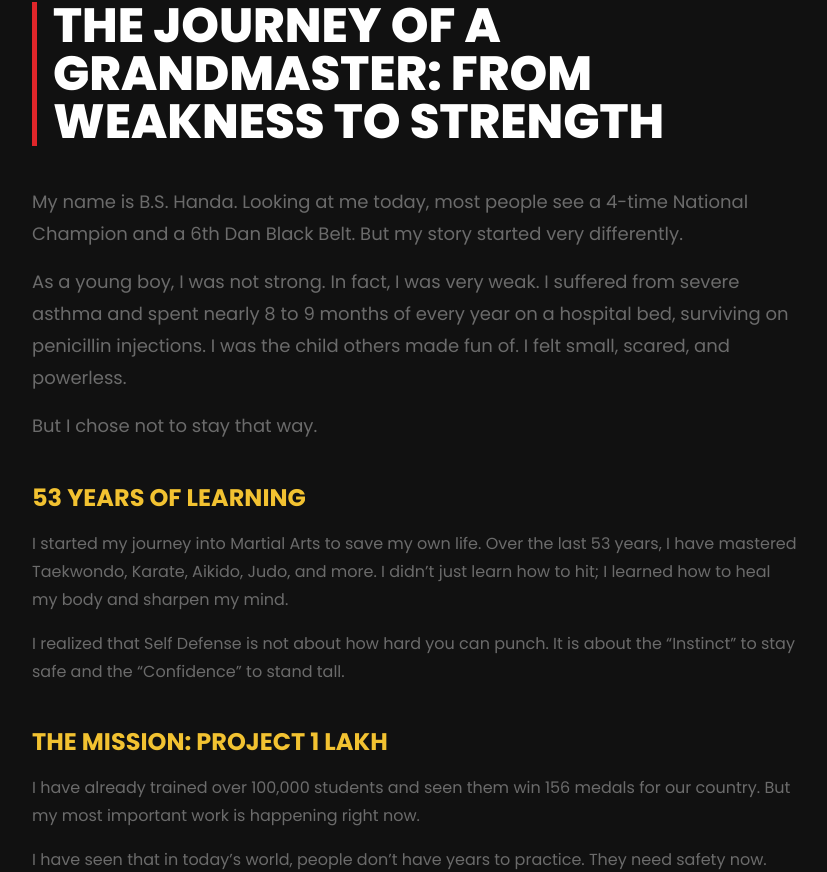
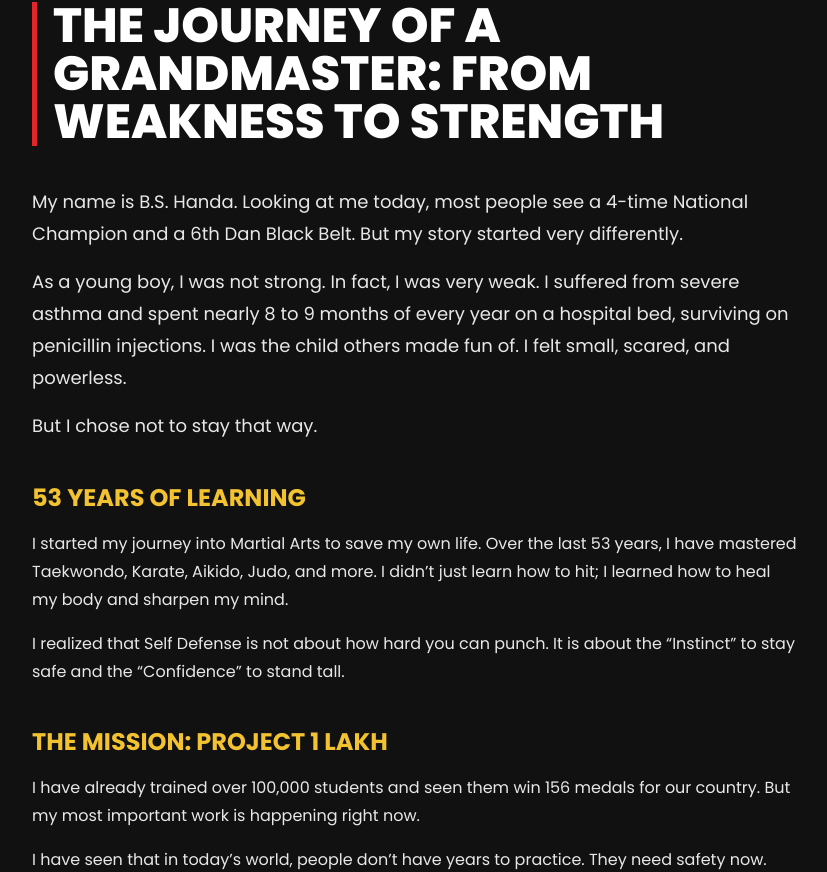
Before and after one commit to rishiankush/ema-fight-back, a Next.js app: page /about in a window 1280 px wide. Shown: the part 1557-2429 px from the top of the page, without its empty margins (32-859 px from the left). Built offline with nearby package versions, Linux system fonts and the light colour scheme; no server answers.

Commit message:
text issue resolved

```diff
--- a/src/app/about/AboutView.tsx
+++ b/src/app/about/AboutView.tsx
@@ -69,19 +69,19 @@ export function AboutView() {
 
       <Section dark title={founder.journeyTitle}>
         {founder.journey.map((paragraph) => (
-          <p key={paragraph} className="mt-4 max-w-3xl text-lg leading-8 text-steel first:mt-0">
+          <p key={paragraph} className="mt-4 max-w-3xl text-lg leading-8 text-white/90 first:mt-0">
             {paragraph}
           </p>
         ))}
         <h3 className="mt-10 font-display text-2xl font-bold uppercase text-gold">{founder.learningTitle}</h3>
         {founder.learning.map((paragraph) => (
-          <p key={paragraph} className="mt-4 max-w-3xl leading-7 text-steel">
+          <p key={paragraph} className="mt-4 max-w-3xl leading-7 text-white/90">
             {paragraph}
           </p>
         ))}
         <h3 className="mt-10 font-display text-2xl font-bold uppercase text-gold">{founder.missionTitle}</h3>
         {founder.mission.map((paragraph) => (
-          <p key={paragraph} className="mt-4 max-w-3xl leading-7 text-steel">
+          <p key={paragraph} className="mt-4 max-w-3xl leading-7 text-white/90">
             {paragraph}
           </p>
         ))}
@@ -141,7 +141,7 @@ export function AboutView() {
 
       <Section dark title={<T k="aboutPage.teachTitle" />} intro={<T k="aboutPage.teachLead" />}>
         <BulletList light items={about.teach} />
-        <p className="mt-6 max-w-3xl text-steel">{about.teachClose}</p>
+        <p className="mt-6 max-w-3xl text-white/90">{about.teachClose}</p>
       </Section>
 
       <Section title={<T k="aboutPage.commitmentTitle" />}>
@@ -154,7 +154,7 @@ export function AboutView() {
 
       <Section dark title={<T k="aboutPage.globalTitle" />} intro={about.globalIntro}>
         <BulletList light items={about.global} />
-        <p className="mt-6 max-w-3xl text-steel">{about.globalClose}</p>
+        <p className="mt-6 max-w-3xl text-white/90">{about.globalClose}</p>
       </Section>
 
       <Section title={<T k="aboutPage.partnerTitle" />} intro={about.partnerIntro}>
--- a/src/app/donate/DonateView.tsx
+++ b/src/app/donate/DonateView.tsx
@@ -33,7 +33,7 @@ export function DonateView() {
       <Section dark title={donate.whyTitle} intro={donate.whyIntro}>
         <BulletList light items={donate.why} />
         {donate.whyClose.map((paragraph) => (
-          <p key={paragraph} className="mt-4 max-w-3xl text-steel">
+          <p key={paragraph} className="mt-4 max-w-3xl text-white/90">
             {paragraph}
           </p>
         ))}
@@ -49,7 +49,7 @@ export function DonateView() {
           {donate.ways.map((way) => (
             <article key={way.title} className="border border-white/10 p-6">
               <h3 className="font-display text-2xl uppercase text-gold">{way.title}</h3>
-              <p className="mt-3 text-steel">{way.body}</p>
+              <p className="mt-3 text-white/90">{way.body}</p>
               <p className="mt-4">
                 <Button href={way.href} variant="secondary">
                   {way.cta}
@@ -67,7 +67,7 @@ export function DonateView() {
 
       <Section dark title={donate.transparencyTitle} intro={donate.transparencyIntro}>
         <BulletList light items={donate.transparency} />
-        <p className="mt-6 text-steel">{donate.transparencyClose}</p>
+        <p className="mt-6 text-white/90">{donate.transparencyClose}</p>
       </Section>
 
       <Section title={donate.getInTouch} intro={donate.getInTouchIntro}>
--- a/src/app/layout.tsx
+++ b/src/app/layout.tsx
@@ -156,7 +156,7 @@ export default async function RootLayout({ children }: LayoutProps<"/">) {
             <T k="skip" />
           </a>
           <Header />
-          <main id="main" className="flex-1">
+          <main id="main" className="flex-1 pb-28">
             {children}
           </main>
           <Footer />
--- a/src/app/page.tsx
+++ b/src/app/page.tsx
@@ -131,7 +131,7 @@ export default function HomePage() {
 
       <Section dark title={<T k="home.teachTitle" />} intro={<T k="home.teachIntro" />}>
         <BulletList light items={teachItems.map((key) => <T key={key} k={key} />)} />
-        <p className="mt-6 max-w-3xl leading-7 text-steel">
+        <p className="mt-6 max-w-3xl leading-7 text-white/90">
           <T k="home.teachClose" />
         </p>
       </Section>
--- a/src/app/programs/page.tsx
+++ b/src/app/programs/page.tsx
@@ -93,7 +93,7 @@ export default function ProgramsIndexPage() {
               <h3 className="mt-2 font-display text-2xl uppercase">
                 <T k={event.titleKey} />
               </h3>
-              <p className="mt-3 text-steel">
+              <p className="mt-3 text-white/90">
                 <T k={event.detailKey} />
               </p>
             </li>
--- a/src/components/programs/ProgramDetail.tsx
+++ b/src/components/programs/ProgramDetail.tsx
@@ -66,7 +66,7 @@ export function ProgramDetail({ slug }: { slug: string }) {
       <Section id="why" title={page.why.title} dark>
         <p className="text-lg text-cream">{page.why.intro}</p>
         <BulletList items={page.why.items} light />
-        {page.why.close ? <p className="mt-6 max-w-3xl text-steel">{page.why.close}</p> : null}
+        {page.why.close ? <p className="mt-6 max-w-3xl text-white/90">{page.why.close}</p> : null}
       </Section>
 
       <Section id="learn" title={page.learn.title}>
--- a/src/components/ui/Section.tsx
+++ b/src/components/ui/Section.tsx
@@ -36,7 +36,7 @@ export function Section({
               </h2>
             ) : null}
             {intro ? (
-              <p className={`mt-4 text-base leading-7 sm:text-lg ${dark ? "text-steel" : "text-muted"}`}>
+              <p className={`mt-4 text-base leading-7 sm:text-lg ${dark ? "text-white/90" : "text-muted"}`}>
                 {intro}
               </p>
             ) : null}
```
